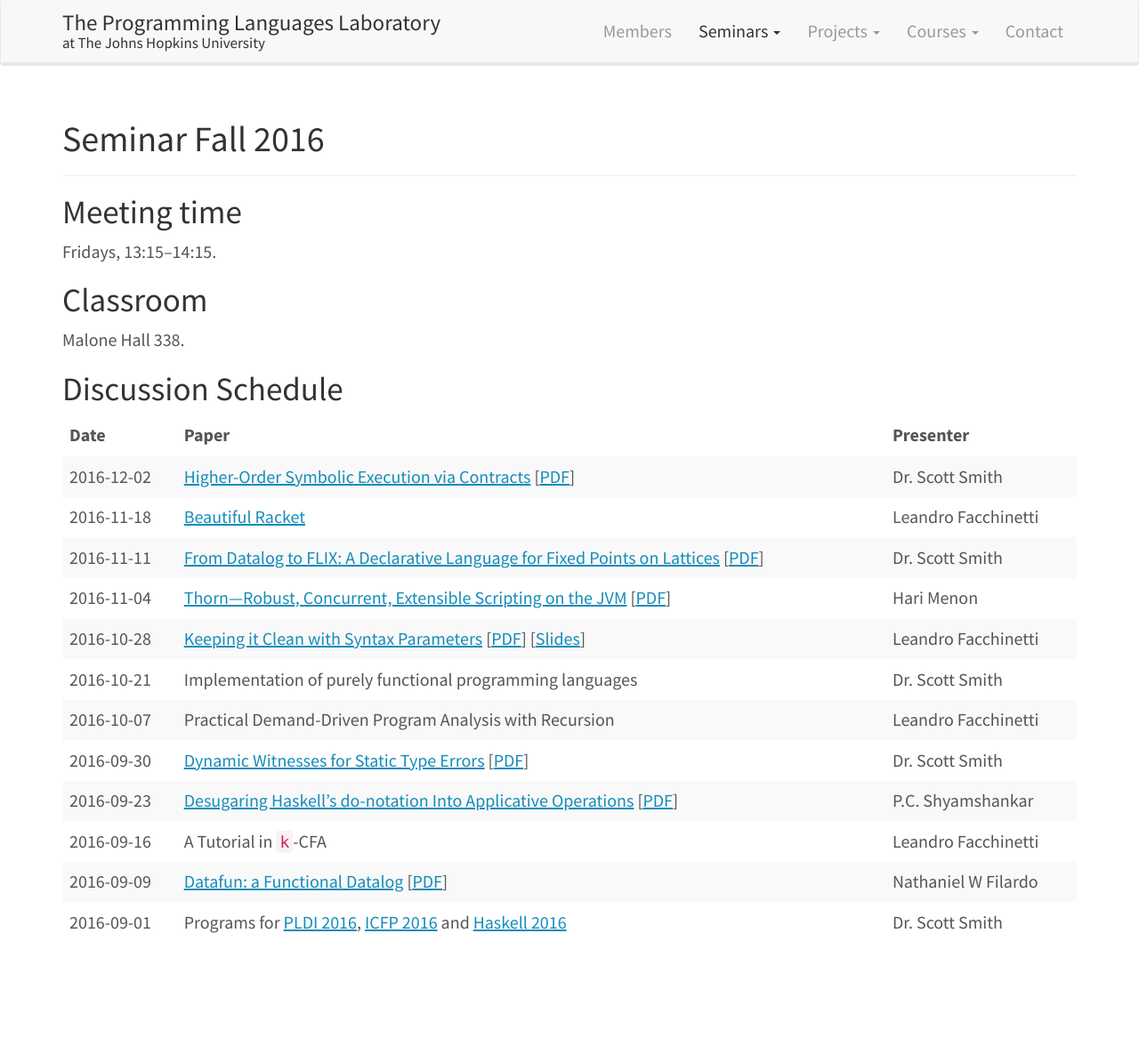
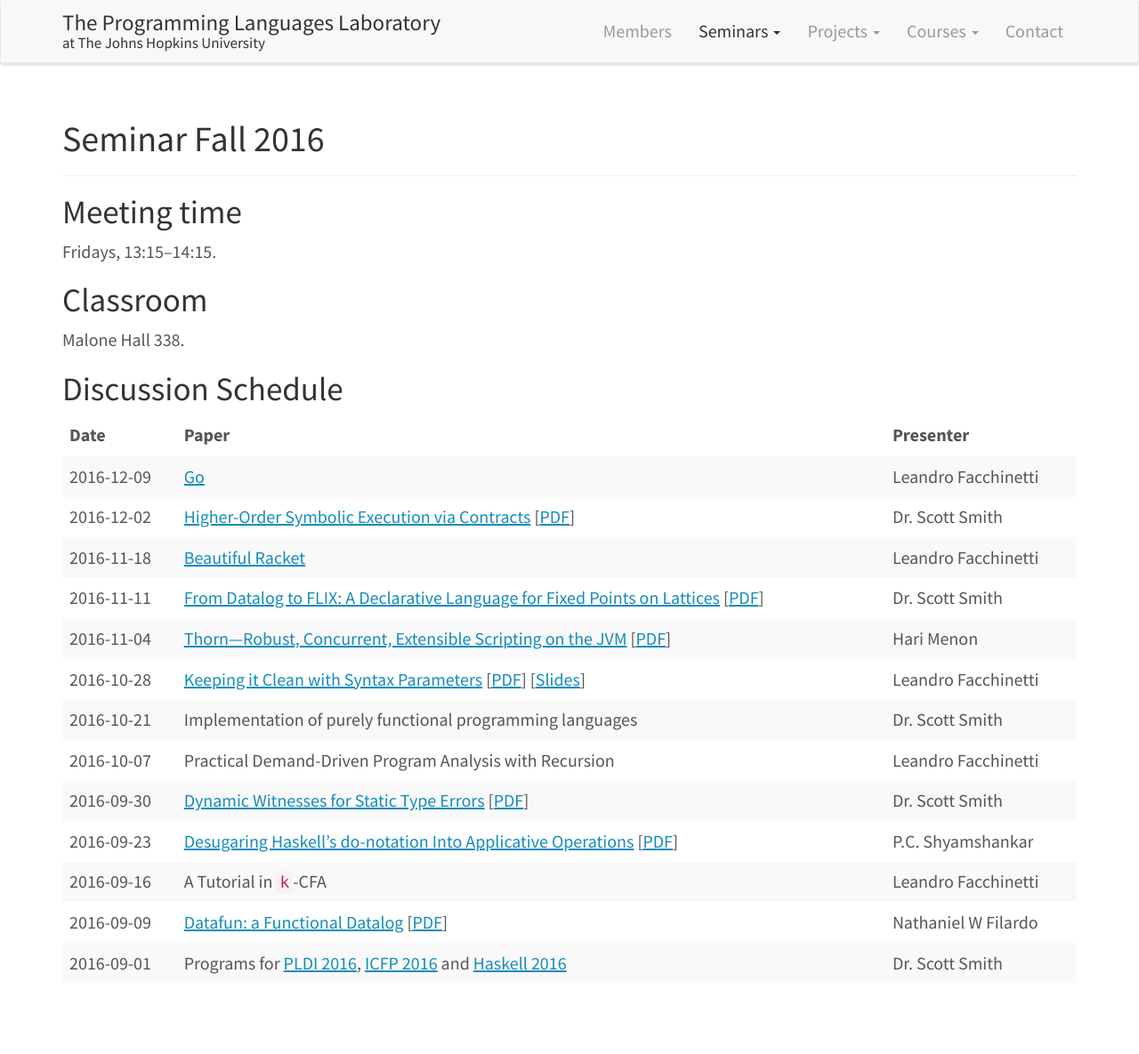
Before and after one commit to JHU-PL-Lab/www-pl-lab, a Jekyll site: the page built from seminars/fall-2016.md, in a window 1280 px wide. Shown: the whole page at 89% size. Built offline with Jekyll 4.4.1, drawn with Linux system fonts in a browser that asks for light colours; before the commit the page ends 1140 px from its top, so only the background shows below that.

Commit message:
Add 2016-12-09 seminar

```diff
--- a/seminars/fall-2016.md
+++ b/seminars/fall-2016.md
@@ -18,6 +18,7 @@ Discussion Schedule
 
 |       Date | Paper                                                                                                                                                                                                                                                             | Presenter           |
 |------------+-------------------------------------------------------------------------------------------------------------------------------------------------------------------------------------------------------------------------------------------------------------------+---------------------|
+| 2016-12-09 | [Go](https://tour.golang.org/)                                                                                                                                                                                                                                    | Leandro Facchinetti |
 | 2016-12-02 | [Higher-Order Symbolic Execution via Contracts](http://dl.acm.org/citation.cfm?doid=2384616.2384655) [[PDF](http://www.ccs.neu.edu/home/dvanhorn/pubs/tobin-hochstadt-vanhorn-oopsla12.pdf)]                                                                      | Dr. Scott Smith     |
 | 2016-11-18 | [Beautiful Racket](http://beautifulracket.com/)                                                                                                                                                                                                                   | Leandro Facchinetti |
 | 2016-11-11 | [From Datalog to FLIX: A Declarative Language for Fixed Points on Lattices](http://dl.acm.org/citation.cfm?id=2908096) [[PDF](http://plg.uwaterloo.ca/~mmadsen/papers/pldi16/paper.pdf)]                                                                          | Dr. Scott Smith     |
```
